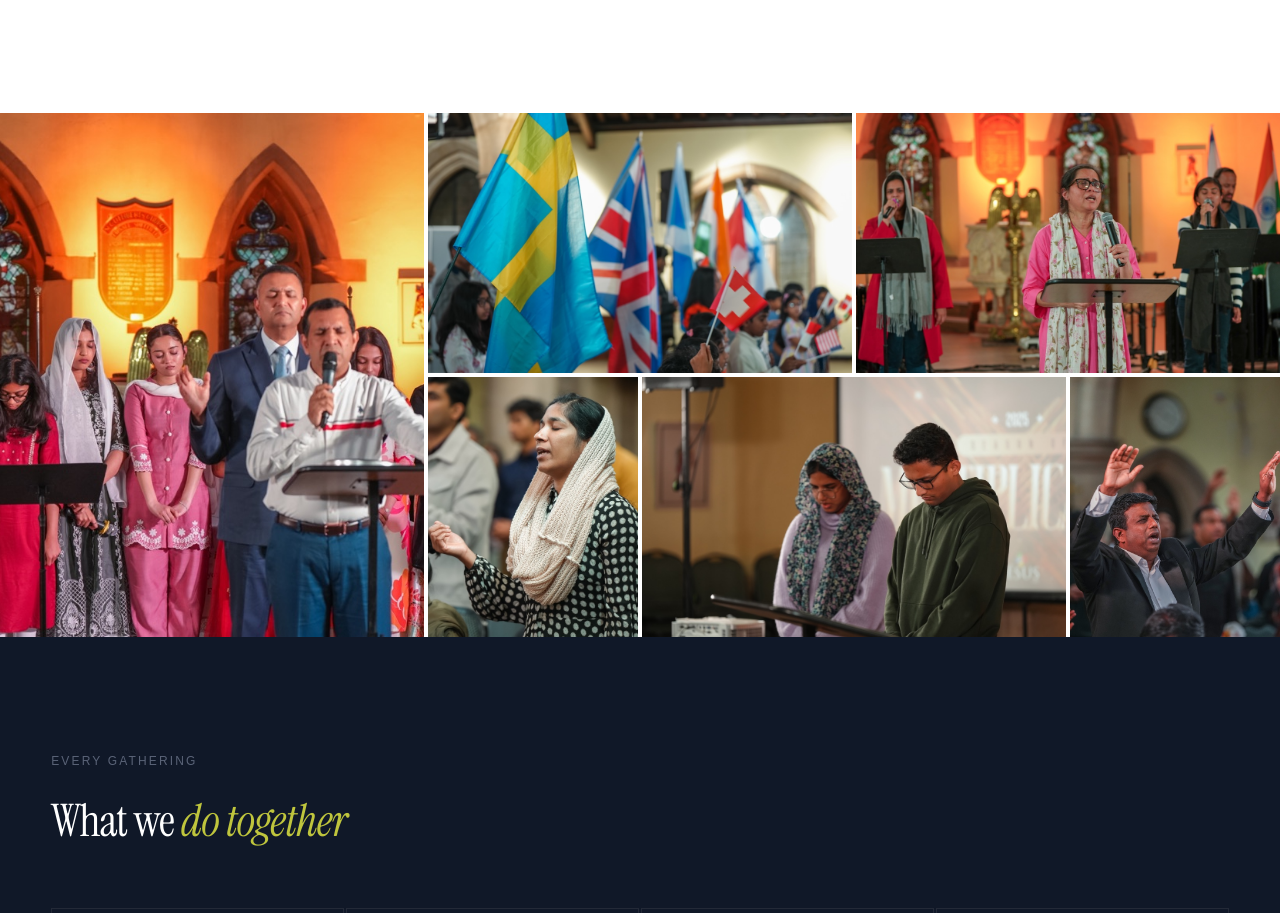
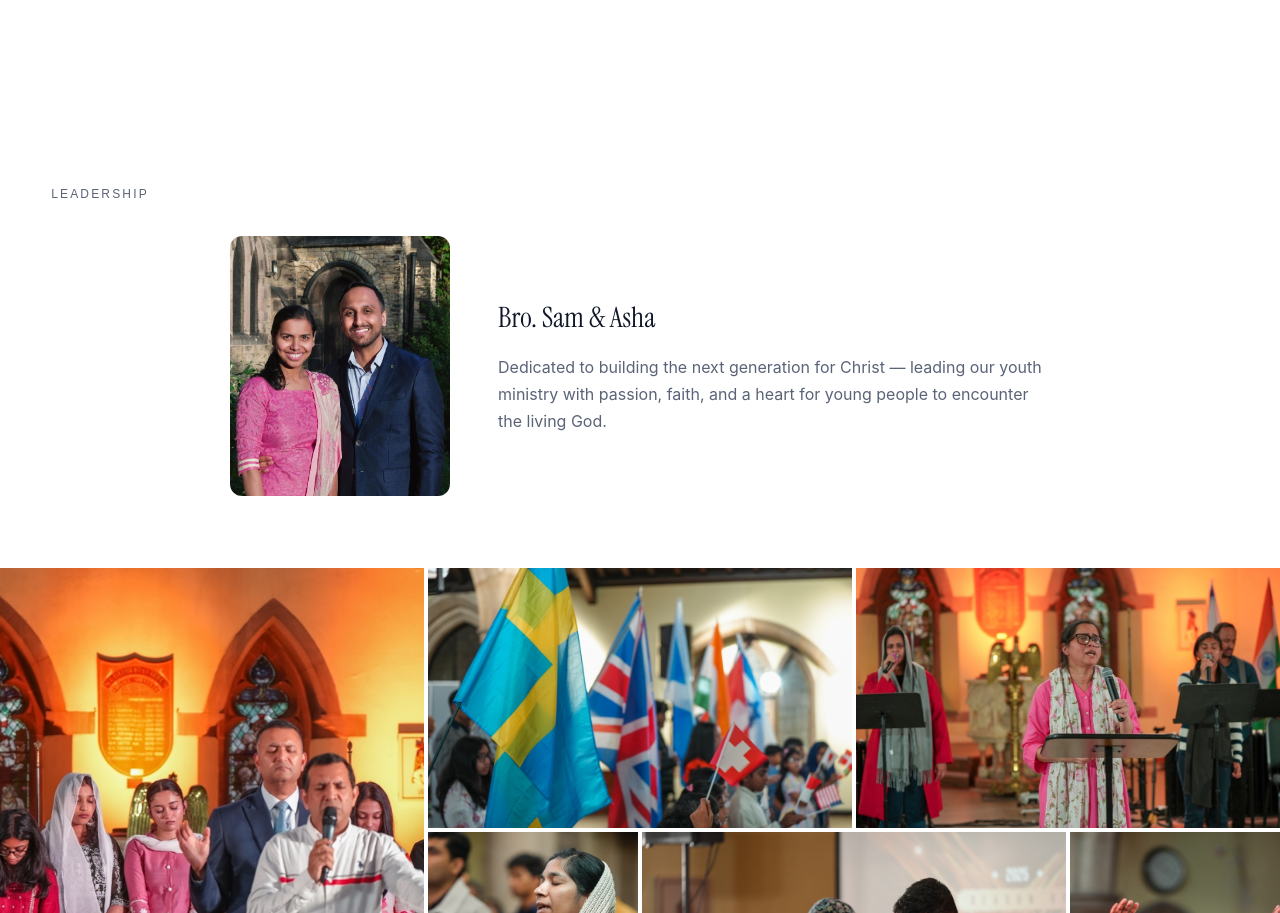
Before and after one commit to ourjesuslives2026/ourjesuslives, a React (Vite) app: page /youth in a window 1280 px wide. Shown: the part 1325-2238 px from the top of the page. Built offline with nearby package versions, Linux system fonts and the light colour scheme; a web font is replaced by a local one.

Commit message:
Add Bro. Sam & Asha leadership section to Youth page
Co-Authored-By: Claude Sonnet 4.6 <noreply@anthropic.com>

```diff
--- a/src/index.css
+++ b/src/index.css
@@ -2485,6 +2485,45 @@ button { font: inherit; cursor: pointer; border: none; background: none; color:
 .yp__mission-body p:last-of-type { margin-bottom: 28px; }
 .yp__cta-inline { display: flex; gap: 14px; flex-wrap: wrap; }
 
+/* Leadership */
+.yp__leaders { padding: 72px 0; }
+.yp__leader-card {
+  display: flex;
+  gap: 48px;
+  align-items: center;
+  max-width: 820px;
+  margin: 32px auto 0;
+}
+.yp__leader-photo {
+  flex-shrink: 0;
+  width: 220px;
+  height: 260px;
+  border-radius: 12px;
+  overflow: hidden;
+}
+.yp__leader-photo img {
+  width: 100%;
+  height: 100%;
+  object-fit: cover;
+  object-position: center top;
+}
+.yp__leader-name {
+  font-family: var(--f-serif);
+  font-size: 28px;
+  color: var(--c-ink);
+  margin-bottom: 14px;
+}
+.yp__leader-desc {
+  color: var(--c-muted);
+  font-size: 16px;
+  line-height: 1.7;
+  margin: 0;
+}
+@media (max-width: 600px) {
+  .yp__leader-card { flex-direction: column; gap: 24px; }
+  .yp__leader-photo { width: 100%; height: 280px; }
+}
+
 /* Photo mosaic */
 .yp__photos { overflow: hidden; }
 .yp__photo-grid {
--- a/src/pages/YouthPage.jsx
+++ b/src/pages/YouthPage.jsx
@@ -125,6 +125,24 @@ export default function YouthPage() {
         </div>
       </section>
 
+      {/* Leadership */}
+      <section className="yp__section yp__leaders">
+        <div className="container">
+          <p className="yp__section-label">Leadership</p>
+          <div className="yp__leader-card">
+            <div className="yp__leader-photo">
+              <img src="/assets/youth-leaders.jpg" alt="Bro. Sam & Asha" />
+            </div>
+            <div className="yp__leader-info">
+              <div className="yp__leader-name">Bro. Sam &amp; Asha</div>
+              <p className="yp__leader-desc">
+                Dedicated to building the next generation for Christ — leading our youth ministry with passion, faith, and a heart for young people to encounter the living God.
+              </p>
+            </div>
+          </div>
+        </div>
+      </section>
+
       {/* Photo mosaic */}
       <section className="yp__photos" aria-label="Youth ministry photos">
         <div className="yp__photo-grid">
```
Also changed, not shown: public/assets/youth-leaders.jpg (added).
